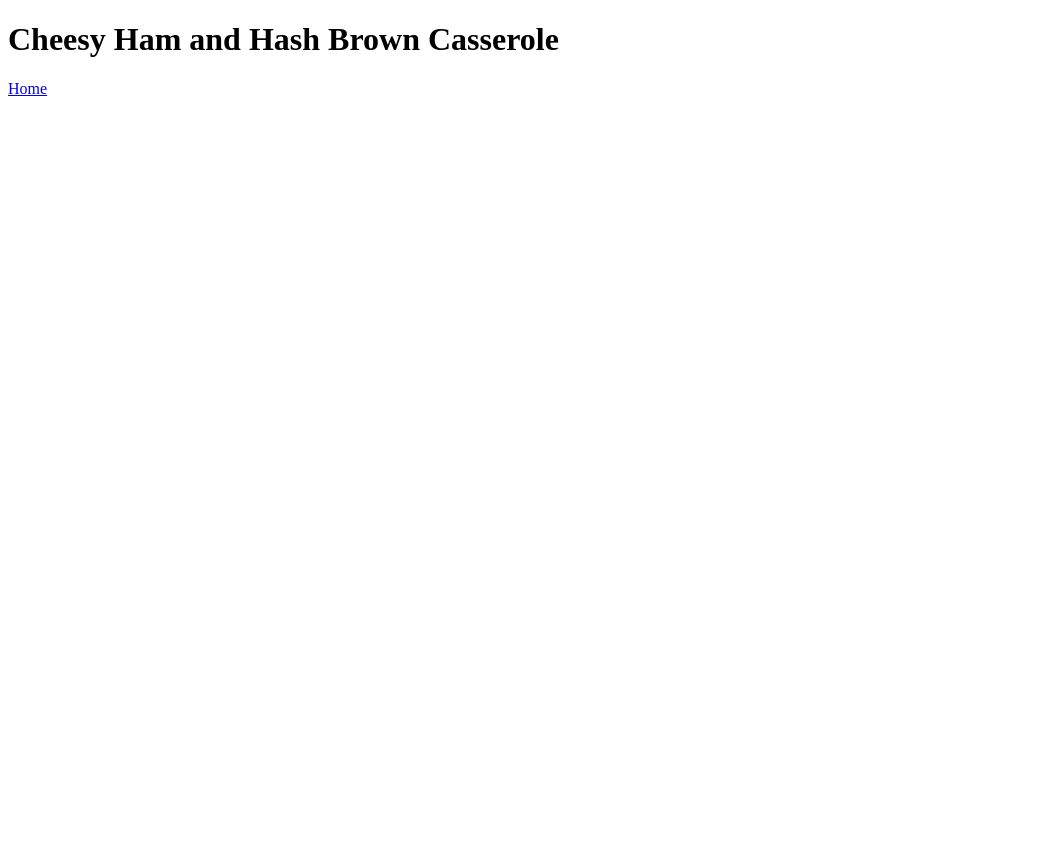
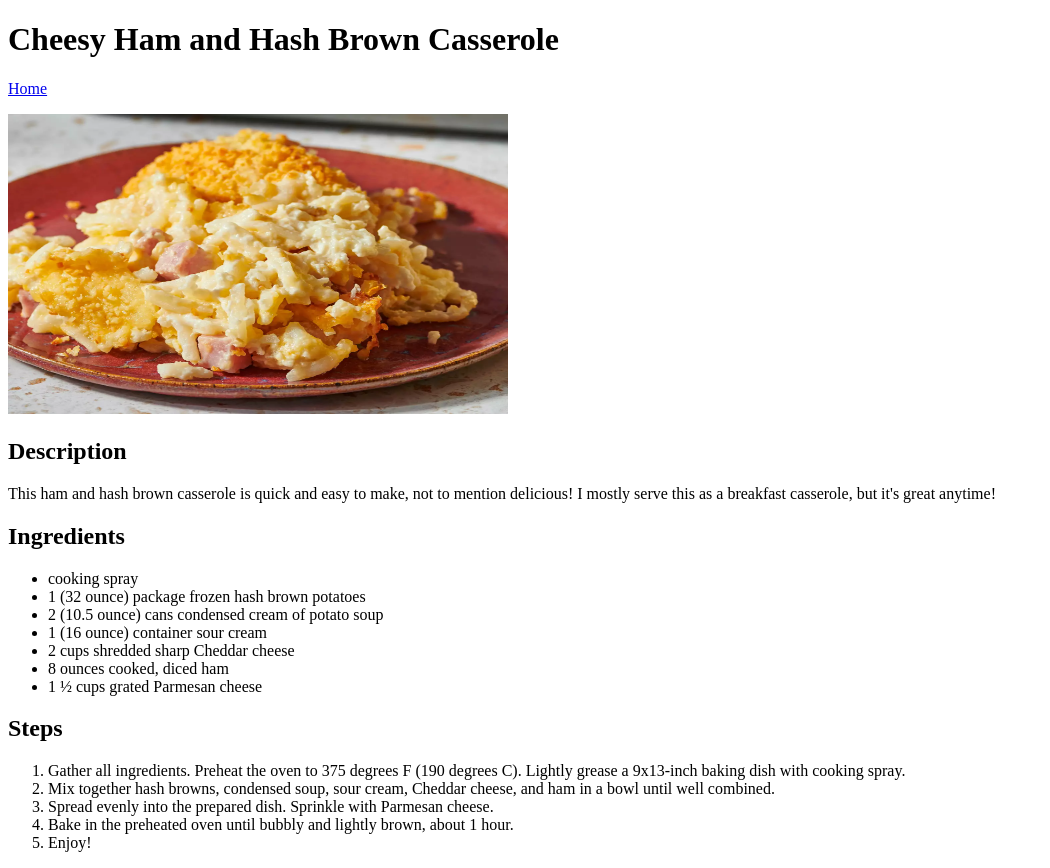
Before and after one commit to Conflictive/odin-recipes, a plain HTML site: page recipes/hash_brown.html in a window 1280 px wide. Shown: the whole page, without its empty margins (0-1050 px from the left). Before the commit the page ends 800 px from the top, so only its background shows below. Drawn offline with Linux system fonts and the light colour scheme.

Commit message:
Add Cheesy Ham and Hash Brown Casserole recipe with ingredients and steps

```diff
--- a/recipes/hash_brown.html
+++ b/recipes/hash_brown.html
@@ -7,6 +7,36 @@
     </head>
     <body>
         <h1>Cheesy Ham and Hash Brown Casserole</h1>
-        <a href="../index.html">Home</a>
+        <p>
+            <a href="../index.html">Home</a>
+        </p>
+
+        <img src="./images/hashbrown.webp" height="300" width="500">
+
+        <h2>Description</h2>
+        <p>This ham and hash brown casserole is quick and easy to make, not to mention delicious!
+             I mostly serve this as a breakfast casserole, but it's great anytime!</p>
+
+        <h2>Ingredients</h2>
+        <ul>
+            <li>cooking spray</li>
+            <li>1 (32 ounce) package frozen hash brown potatoes</li>
+            <li>2 (10.5 ounce) cans condensed cream of potato soup</li>
+            <li>1 (16 ounce) container sour cream</li>
+            <li>2 cups shredded sharp Cheddar cheese</li>
+            <li>8 ounces cooked, diced ham</li>
+            <li>1 ½ cups grated Parmesan cheese</li>
+        </ul>
+
+        <h2>Steps</h2>
+        <ol>
+            <li>Gather all ingredients. Preheat the oven to 375 degrees F (190 degrees C). Lightly grease a 9x13-inch baking dish with cooking spray.</li>
+            <li>Mix together hash browns, condensed soup, sour cream, Cheddar cheese, and ham in a bowl until well combined.</li>
+            <li>Spread evenly into the prepared dish. Sprinkle with Parmesan cheese.</li>
+            <li>Bake in the preheated oven until bubbly and lightly brown, about 1 hour.</li>
+            <li>Enjoy!</li>
+
+        </ol>
+
     </body>
 </html>
```
Also changed, not shown: recipes/images/hashbrown.webp (added).
